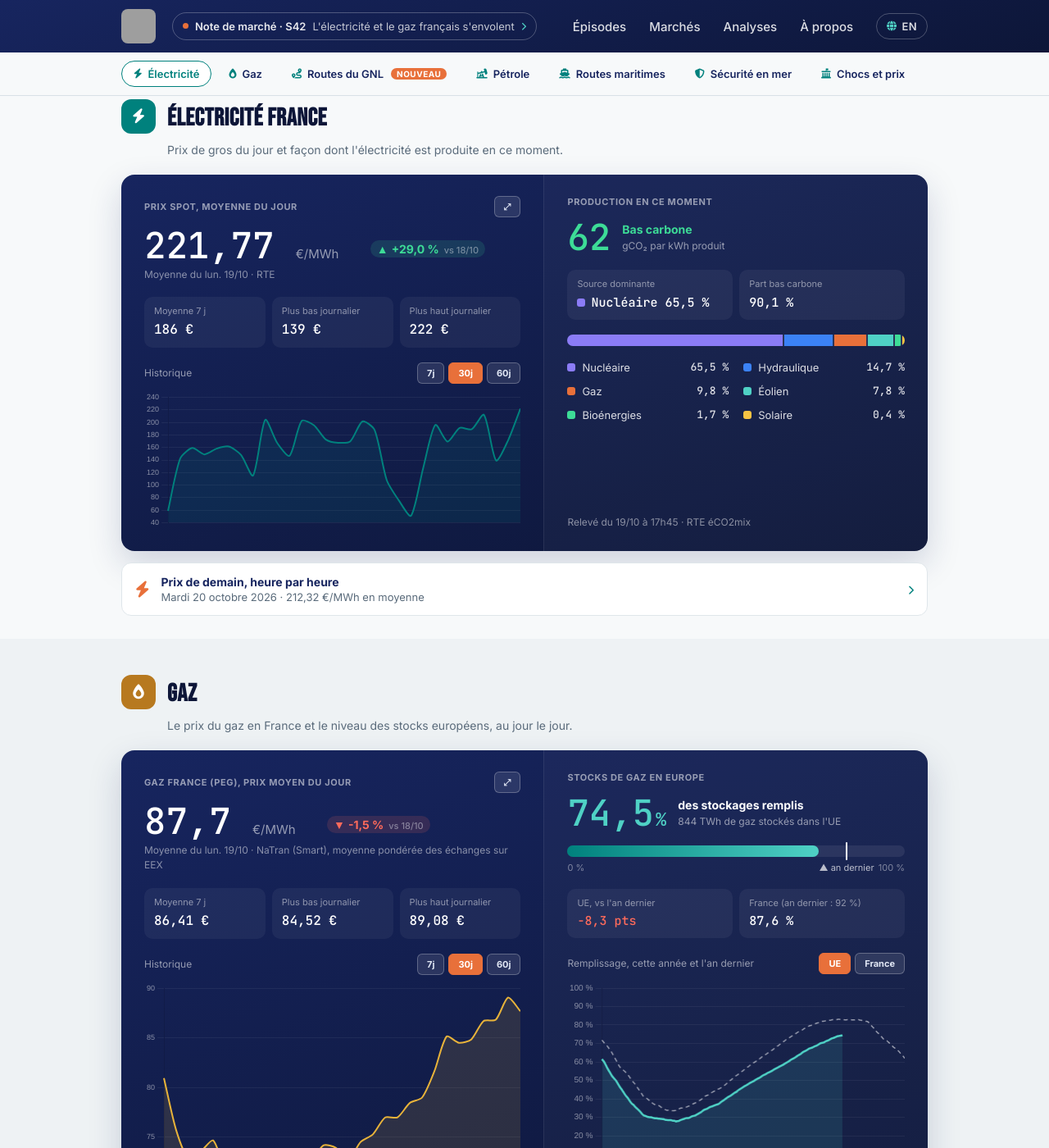
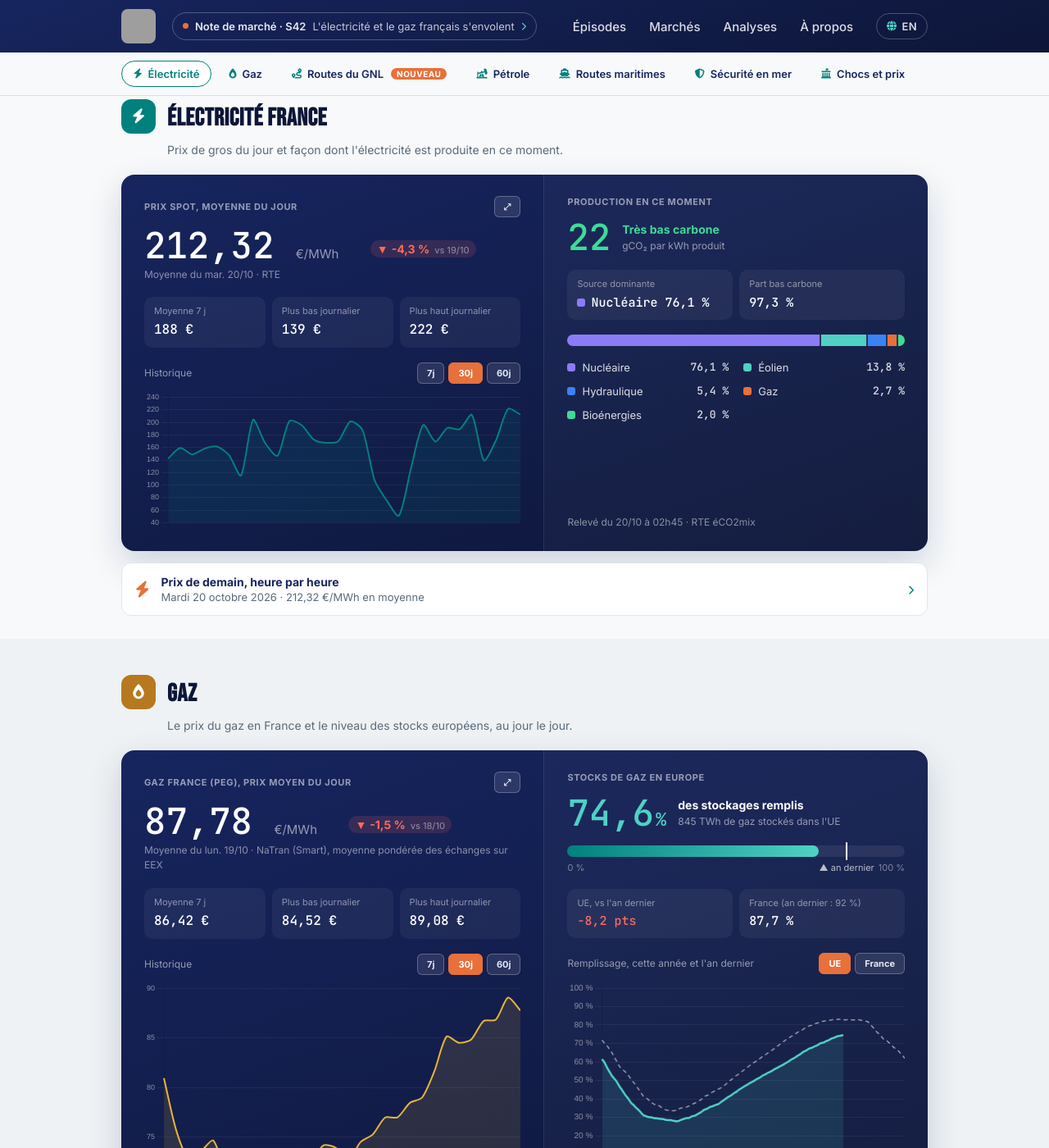
Before and after one commit to InsideEnergyMarkets/Inside-Energy-Markets, a Jekyll site: the page built from marches/index.html, in a window 1280 px wide and 1400 px high, scrolled down 383 px. Shown: the whole window at 82% size. Built offline with Jekyll 4.4.1, drawn with Linux system fonts in a browser that asks for light colours; some of the changed text lies outside the part shown; grey boxes are pictures that could not be loaded.

Commit message:
Mise à jour automatique des données marché

```diff
--- a/_data/fuel.json
+++ b/_data/fuel.json
@@ -1 +1 @@
-{"date":"2026-10-19","gazole":2.366,"e10":2.163,"stations":7206,"change_7d":{"since":"2026-10-12","gazole_cts":1.5,"e10_cts":-0.1},"history":{"2026-09-30":{"gazole":2.38,"e10":2.163},"2026-10-01":{"gazole":2.374,"e10":2.16},"2026-10-02":{"gazole":2.373,"e10":2.16},"2026-10-03":{"gazole":2.372,"e10":2.163},"2026-10-04":{"gazole":2.373,"e10":2.168},"2026-10-05":{"gazole":2.369,"e10":2.164},"2026-10-06":{"gazole":2.36,"e10":2.156},"2026-10-07":{"gazole":2.35,"e10":2.151},"2026-10-08":{"gazole":2.344,"e10":2.149},"2026-10-09":{"gazole":2.343,"e10":2.152},"2026-10-10":{"gazole":2.345,"e10":2.157},"2026-10-11":{"gazole":2.346,"e10":2.165},"2026-10-12":{"gazole":2.351,"e10":2.164},"2026-10-13":{"gazole":2.353,"e10":2.163},"2026-10-14":{"gazole":2.355,"e10":2.17},"2026-10-15":{"gazole":2.359,"e10":2.17},"2026-10-16":{"gazole":2.362,"e10":2.164},"2026-10-17":{"gazole":2.365,"e10":2.168},"2026-10-18":{"gazole":2.368,"e10":2.175},"2026-10-19":{"gazole":2.366,"e10":2.163}}}
+{"date":"2026-10-20","gazole":2.364,"e10":2.158,"stations":6952,"change_7d":{"since":"2026-10-13","gazole_cts":1.1,"e10_cts":-0.5},"history":{"2026-09-30":{"gazole":2.38,"e10":2.163},"2026-10-01":{"gazole":2.374,"e10":2.16},"2026-10-02":{"gazole":2.373,"e10":2.16},"2026-10-03":{"gazole":2.372,"e10":2.163},"2026-10-04":{"gazole":2.373,"e10":2.168},"2026-10-05":{"gazole":2.369,"e10":2.164},"2026-10-06":{"gazole":2.36,"e10":2.156},"2026-10-07":{"gazole":2.35,"e10":2.151},"2026-10-08":{"gazole":2.344,"e10":2.149},"2026-10-09":{"gazole":2.343,"e10":2.152},"2026-10-10":{"gazole":2.345,"e10":2.157},"2026-10-11":{"gazole":2.346,"e10":2.165},"2026-10-12":{"gazole":2.351,"e10":2.164},"2026-10-13":{"gazole":2.353,"e10":2.163},"2026-10-14":{"gazole":2.355,"e10":2.17},"2026-10-15":{"gazole":2.359,"e10":2.17},"2026-10-16":{"gazole":2.362,"e10":2.164},"2026-10-17":{"gazole":2.365,"e10":2.168},"2026-10-18":{"gazole":2.368,"e10":2.175},"2026-10-19":{"gazole":2.366,"e10":2.163},"2026-10-20":{"gazole":2.364,"e10":2.158}}}
--- a/_data/market.json
+++ b/_data/market.json
@@ -1,23 +1,23 @@
 {
-  "updated_at": "2026-10-19T18:11:16.627254Z",
+  "updated_at": "2026-10-20T03:01:47.666122Z",
   "brent": {
-    "price_usd": 110.21,
-    "date": "2026-10-19",
+    "price_usd": 109.83,
+    "date": "2026-10-20",
     "unit": "USD/baril",
     "source": "OilPriceAPI",
-    "date_label": "Cours du lun. 19/10",
-    "date_label_en": "Price on Mon 19/10",
-    "prev_value": 109.95,
-    "prev_date": "2026-10-16",
-    "change_pct": 0.2
+    "date_label": "Cours du mar. 20/10",
+    "date_label_en": "Price on Tue 20/10",
+    "prev_value": 110.21,
+    "prev_date": "2026-10-19",
+    "change_pct": -0.3
   },
   "wti": {
-    "price_usd": 99.33,
-    "date": "2026-10-19",
+    "price_usd": 98.53,
+    "date": "2026-10-20",
     "unit": "USD/baril",
     "source": "OilPriceAPI",
-    "date_label": "Cours du lun. 19/10",
-    "date_label_en": "Price on Mon 19/10"
+    "date_label": "Cours du mar. 20/10",
+    "date_label_en": "Price on Tue 20/10"
   },
   "henry_hub": {
     "price_usd_mmbtu": 3.22,
@@ -33,7 +33,7 @@
     "change_pct": -1.9
   },
   "peg": {
-    "price_eur_mwh": 87.7,
+    "price_eur_mwh": 87.78,
     "date": "2026-10-19",
     "unit": "EUR/MWh",
     "source": "NaTran",
@@ -44,35 +44,34 @@
     "change_pct": -1.5
   },
   "mix_france": {
-    "date_heure": "2026-10-19T17:45:00+00:00",
+    "date_heure": "2026-10-20T02:45:00+00:00",
     "shares": {
-      "nucleaire": 65.5,
-      "hydraulique": 14.7,
-      "gaz": 9.8,
-      "eolien": 7.8,
-      "bioenergies": 1.7,
-      "solaire": 0.4
+      "nucleaire": 76.1,
+      "eolien": 13.8,
+      "hydraulique": 5.4,
+      "gaz": 2.7,
+      "bioenergies": 2.0
     },
     "top_source": "nucleaire",
-    "top_share": 65.5,
-    "co2_intensity": 62
+    "top_share": 76.1,
+    "co2_intensity": 22
   },
   "spot_price_france": {
-    "price_eur_mwh": 221.77,
-    "date": "2026-10-19",
-    "date_label": "Moyenne du lun. 19/10",
-    "date_label_en": "Average for Mon 19/10",
+    "price_eur_mwh": 212.32,
+    "date": "2026-10-20",
+    "date_label": "Moyenne du mar. 20/10",
+    "date_label_en": "Average for Tue 20/10",
     "unit": "EUR/MWh, moyenne journalière",
     "source": "RTE",
-    "prev_value": 171.88,
-    "prev_date": "2026-10-18",
-    "change_pct": 29.0
+    "prev_value": 221.77,
+    "prev_date": "2026-10-19",
+    "change_pct": -4.3
   },
   "chokepoints": {
     "hormuz": {
       "portname": "Strait of Hormuz",
       "date": "2026-10-11",
-      "age_days": 8,
+      "age_days": 9,
       "period_start": "2026-10-07",
       "days_averaged": 5,
       "n_tanker": 0.4,
@@ -90,7 +89,7 @@
     "bab_el_mandeb": {
       "portname": "Bab el-Mandeb Strait",
       "date": "2026-10-11",
-      "age_days": 8,
+      "age_days": 9,
       "period_start": "2026-10-07",
       "days_averaged": 5,
       "n_tanker": 7.8,
@@ -108,7 +107,7 @@
     "malacca": {
       "portname": "Malacca Strait",
       "date": "2026-10-11",
-      "age_days": 8,
+      "age_days": 9,
       "period_start": "2026-10-07",
       "days_averaged": 5,
       "n_tanker": 77.4,
--- a/_data/market_history.json
+++ b/_data/market_history.json
@@ -1,11 +1,4 @@
 [
-  {
-    "date": "2026-08-20",
-    "spot_eur_mwh": 143.12,
-    "spot_source": "Energy-Charts / SMARD",
-    "peg_eur_mwh": 65.28,
-    "peg_source": "NaTran"
-  },
   {
     "date": "2026-08-21",
     "spot_eur_mwh": 152.8,
@@ -820,7 +813,21 @@
       "solaire": 0.4
     },
     "henry_hub_eur_mwh": 9.54,
-    "peg_eur_mwh": 87.7,
+    "peg_eur_mwh": 87.78,
     "peg_source": "NaTran"
+  },
+  {
+    "date": "2026-10-20",
+    "brent_usd": 109.83,
+    "brent_source": "OilPriceAPI",
+    "spot_eur_mwh": 212.32,
+    "spot_source": "RTE",
+    "mix_shares": {
+      "nucleaire": 76.1,
+      "eolien": 13.8,
+      "hydraulique": 5.4,
+      "gaz": 2.7,
+      "bioenergies": 2.0
+    }
   }
 ]
--- a/_data/weekly_summary.json
+++ b/_data/weekly_summary.json
@@ -1,20 +1,20 @@
 {
-  "period_start": "2026-10-12",
-  "period_end": "2026-10-19",
+  "period_start": "2026-10-13",
+  "period_end": "2026-10-20",
   "brent": {
-    "start_usd": 105.95,
-    "end_usd": 110.21,
-    "change_pct": 4.0
+    "start_usd": 106.16,
+    "end_usd": 109.83,
+    "change_pct": 3.5
   },
   "spot_price": {
-    "avg_eur_mwh": 186.31,
+    "avg_eur_mwh": 188.36,
     "min_eur_mwh": 139.3,
     "max_eur_mwh": 221.77,
     "days_count": 8
   },
   "mix": {
-    "nuclear_avg_share": 72.0,
-    "renewables_avg_share": 21.8,
+    "nuclear_avg_share": 73.3,
+    "renewables_avg_share": 20.2,
     "days_count": 8
   }
 }
```
Also changed, not shown: _data/day_ahead.json (+1 -1 lines), _data/gas_storage.json.
